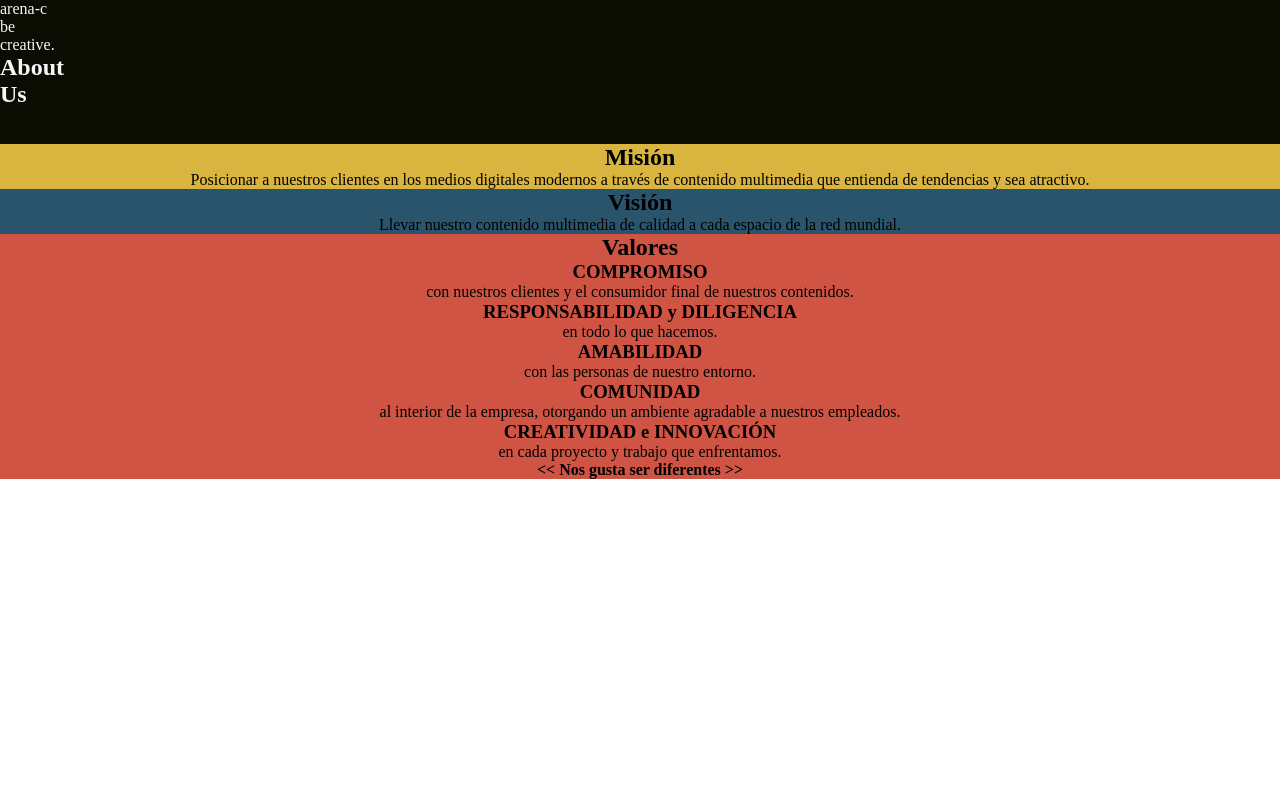
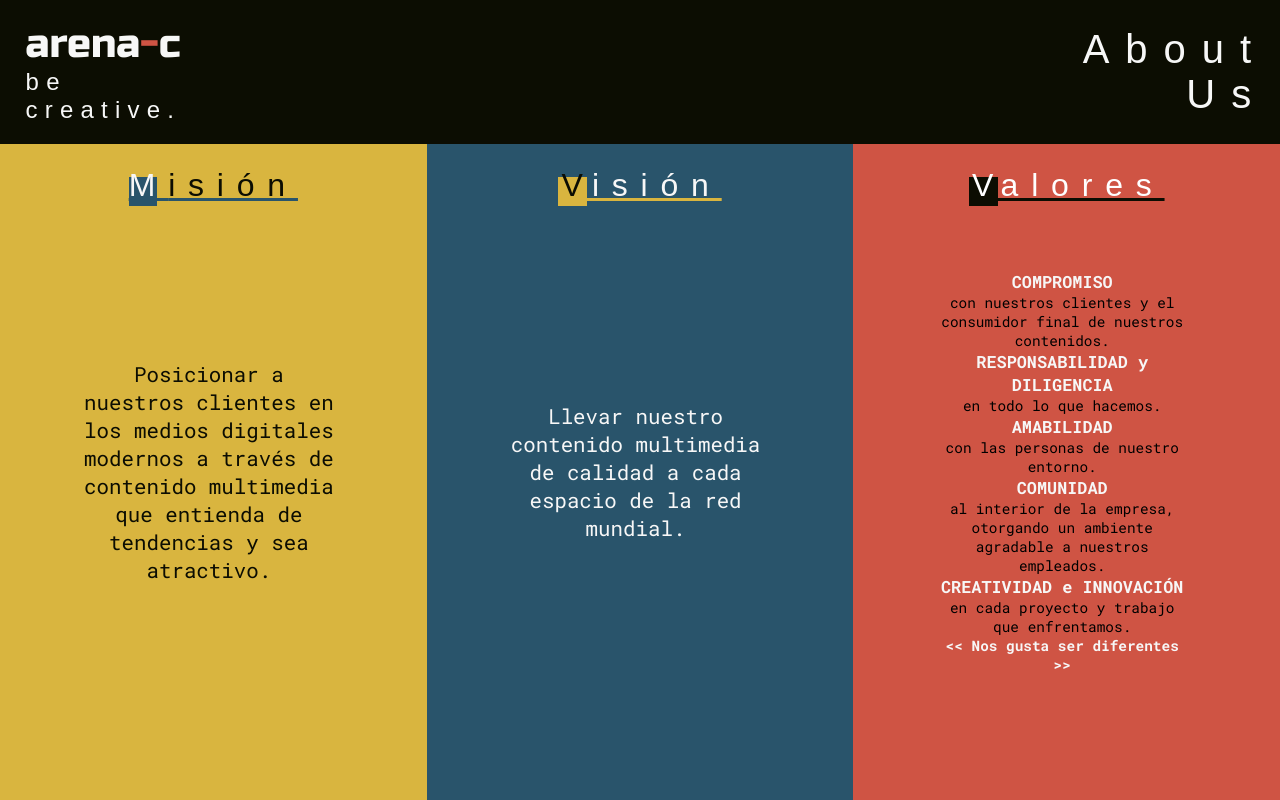
Before and after one commit to C-ArenA/arena-c-aboutPage, a plain HTML site: page index.html in a window 1280 px wide. Drawn offline with Linux system fonts and the light colour scheme; a web font is replaced by a local one.

Commit message:
Ya le puse estilos que replican el diseño. Sin embargo, pienso mejorar mi hoja de estilos para que sea más entendible

```diff
--- a/css/style.css
+++ b/css/style.css
@@ -1,3 +1,5 @@
+@import url('https://fonts.googleapis.com/css2?family=Roboto+Mono:wght@400;700&family=Russo+One&family=Sarpanch&display=swap');
+
 * {
     margin: 0;
     padding: 0;
@@ -7,11 +9,132 @@ header {
     background-color: #0C0D02;
     height: 18vh;
     color: #F7F7F7;
+    display: flex;
 }
+.logoiso {
+    flex: 9;
+    text-align: left;
+    position: relative;
+    margin: auto;
+    margin-left: 2%;
+}
+.logo {
+    font-family: 'Russo One', sans-serif;
+    font-size: 5vh;
+}
+.logo span {
+    color: #CF5444;
+}
+.slogan {
+    font-family: 'Sarpanch', sans-serif;
+    font-size: 3vh;
+    letter-spacing: 0.9vh;
+}
+.title {
+    flex: 1;
+    text-align: right;
+    position: relative;
+    margin: auto;
+    margin-right: 1%;
+}
+h1 {
+    font-family: 'Sarpanch', sans-serif;
+    font-weight: normal;
+    font-size: 5vh;
+    letter-spacing: 2vh;
+}
+
 main {
     height: 82vh;
+    display: flex;
+}
+
+h2 {
+    font-family: 'Sarpanch', sans-serif;
+    font-weight: normal;
+    font-size: 2em;
+    color: white;
+    letter-spacing: 0.4em;
+    text-decoration: underline;
+    position: relative;
+    z-index: 1;
+}
+
+h2:before {
+    position: absolute;
+    top: 0.3em;
+    content: " ";
+    background-color: #0C0D02;
+    width: 0.9em;
+    height: 0.93em;
+    z-index: -1;
 }
 
 article{
+    position: relative;
     text-align: center;
+    flex: 1;
+    padding: 1.8vw;
 }
+article section {
+    position: absolute;
+    top: 50%;
+    transform: translateY(-50%);
+    padding-left: 7vw;
+    padding-right: 7vw;
+    margin-left: -2.5vw;
+    font-family: 'Roboto Mono', monospace;
+    font-size: 1.3em;
+}
+
+.mission {
+    background-color: #D9B53F;
+    color: #0C0D02;
+}
+.mission h2 {
+    color: #0C0D02;
+    text-decoration-color: #29546B;
+}
+.mission h2 span {
+    color: #F7F7F7;
+}
+.mission h2:before {
+    background-color: #29546B;
+}
+.vision {
+    background-color: #29546B;
+}
+.vision h2 span {
+    position: relative;
+    left: 0.1em;
+}
+.vision h2 {
+    color: #F7F7F7;
+    text-decoration-color: #D9B53F;
+}
+.vision h2 span {
+    color: #0C0D02;
+}
+.vision h2:before {
+    background-color: #D9B53F;
+}
+.vision section {
+    color: #F7F7F7;
+}
+.values {
+    background-color: #CF5444;
+}
+.values h2 {
+    text-decoration-color: #0C0D02;
+}
+.values h2 span {
+    position: relative;
+    left: 0.1em;
+}
+.values section {
+    font-size: 90%;
+}
+
+h3, h4{
+    color: #F7F7F7;
+}
--- a/index.html
+++ b/index.html
@@ -8,26 +8,30 @@
 </head>
 <body>
     <header>
-        <section id="logoiso">
+        <section class="logoiso">
             <p class="logo">arena<span>-</span>c</p>
             <p class="slogan">be<br>creative.</p>
         </section>
-        <section id="title">
+        <section class="title">
             <h1>About<br>Us</h1>
         </section>
     </header>
     <main>
-        <article style="background-color: #D9B53F;">
+        <article class="mission">
             <h2><span>M</span>isión</h2>
+            <section>
                 <p>Posicionar a nuestros clientes en los medios digitales modernos a través de contenido multimedia que entienda de tendencias y sea atractivo.</p>
+            </section>
         </article>
-        <article style="background-color: #29546B;">
+        <article class="vision">
             <h2><span>V</span>isión</h2>
+            <section>
                 <p>Llevar nuestro contenido multimedia de calidad a cada espacio de la red mundial.</p>
+            </section>
         </article>
-        <article style="background-color: #CF5444;">
+        <article class="values">
             <h2><span>V</span>alores</h2>
-
+            <section>
                 <h3>COMPROMISO</h3>
                 <p>con nuestros clientes y el consumidor final de nuestros contenidos.
                 </p>
@@ -40,6 +44,7 @@
                 <h3>CREATIVIDAD e INNOVACIÓN</h3>
                 <p>en cada proyecto y trabajo que enfrentamos.</p>
                 <h4><< Nos gusta ser diferentes >></h4>
+            </section>
         </article>
     </main>
 </body>
```
Lines whose indentation alone changed are shown as unchanged.
